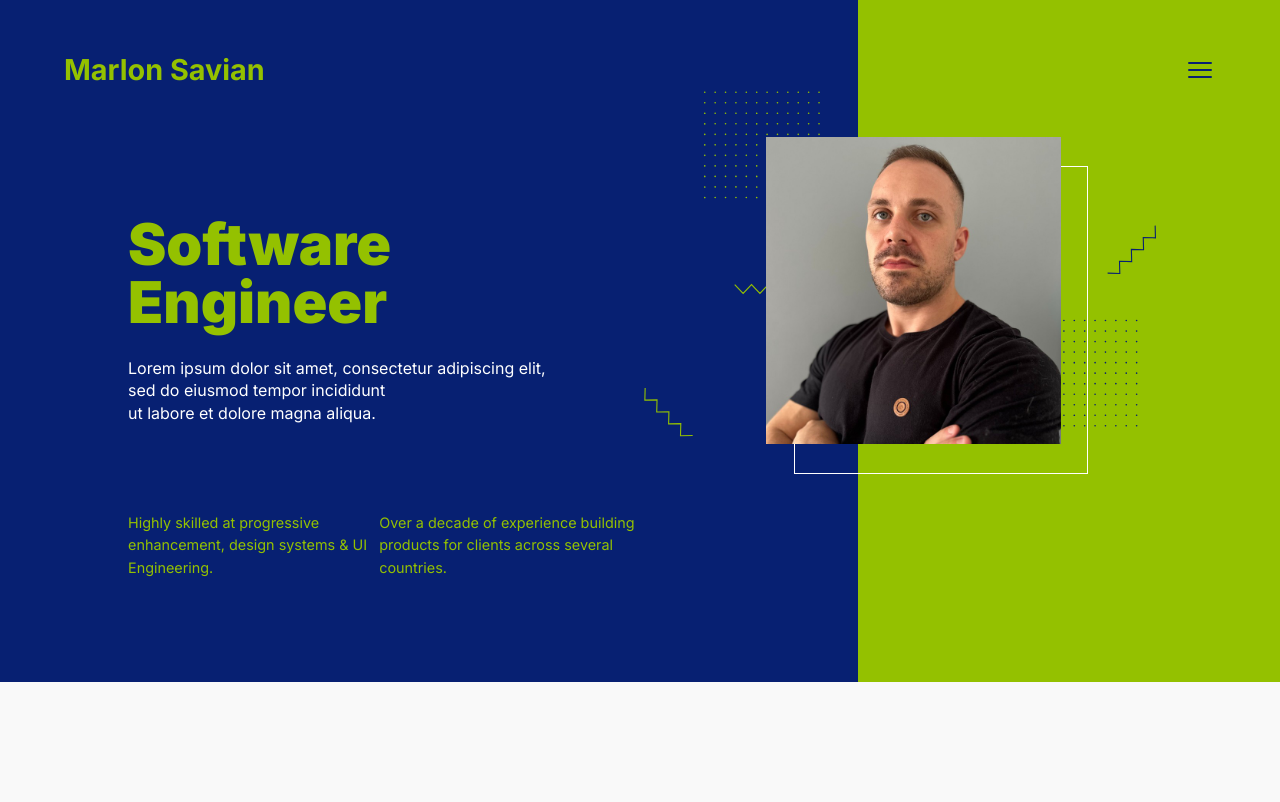
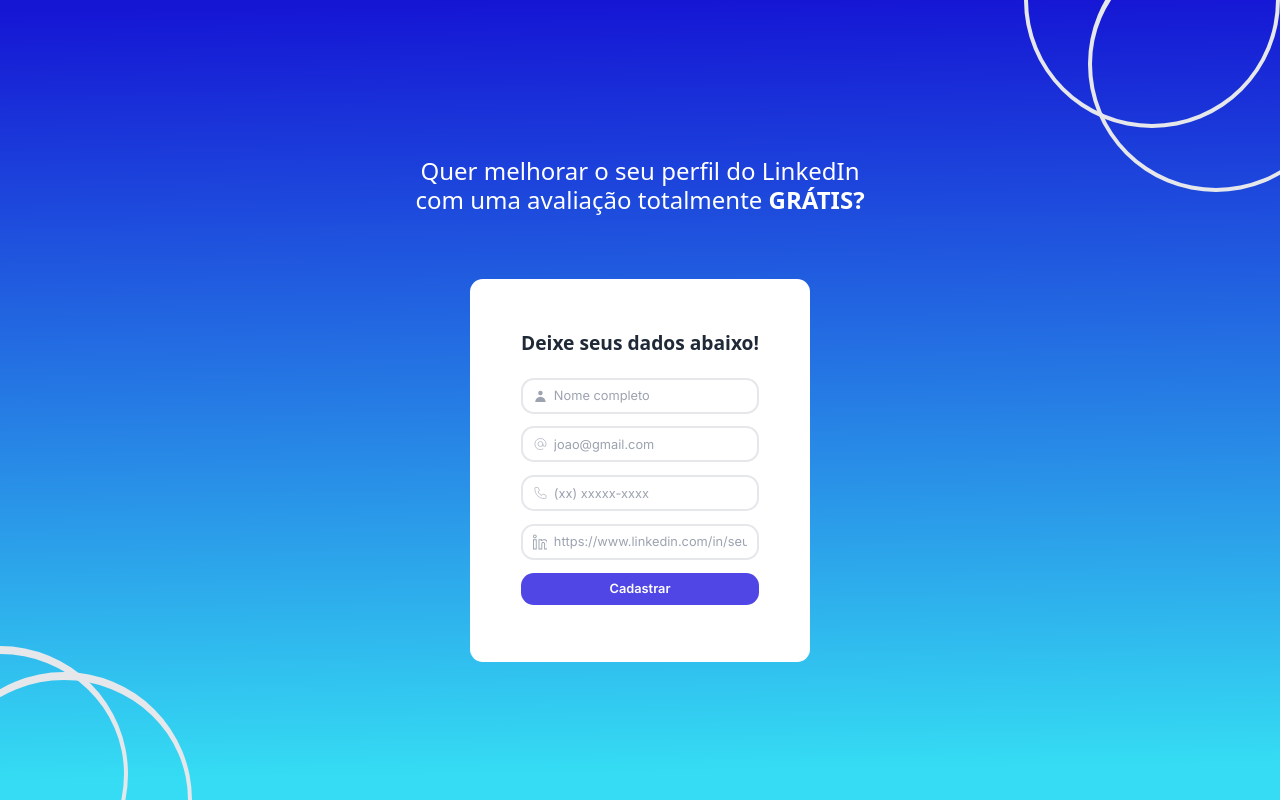
Before and after one commit to mdsavian/marlonsavian.com, a Next.js app: page / in a window 1280 px wide. Shown: the top 802 px of the page. Built offline with nearby package versions, Linux system fonts and the light colour scheme.

Commit message:
feat(core): remove the site and shows only the mentorship form

```diff
--- a/app/page.tsx
+++ b/app/page.tsx
@@ -8,13 +8,13 @@ import Mentoria from "./mentoria/page";
 export default function Home() {
   return (
     <div className="relative">
-      <Header />
+      {/* <Header />
       <main>
         <Hero />
         <About />
         <Bottom />
         <Footer />
-      </main>
+      </main> */}
       <Mentoria />
     </div>
   );
```
